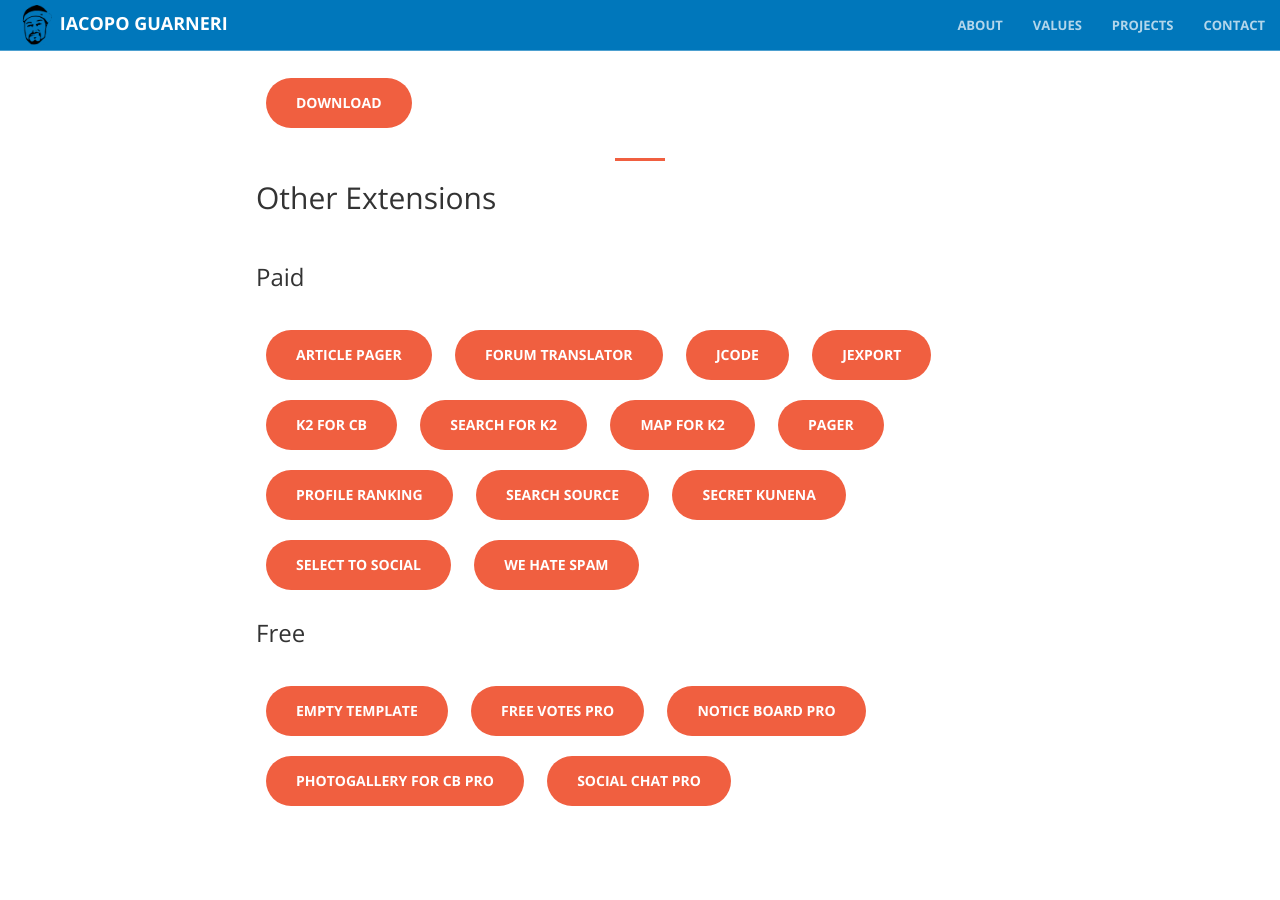
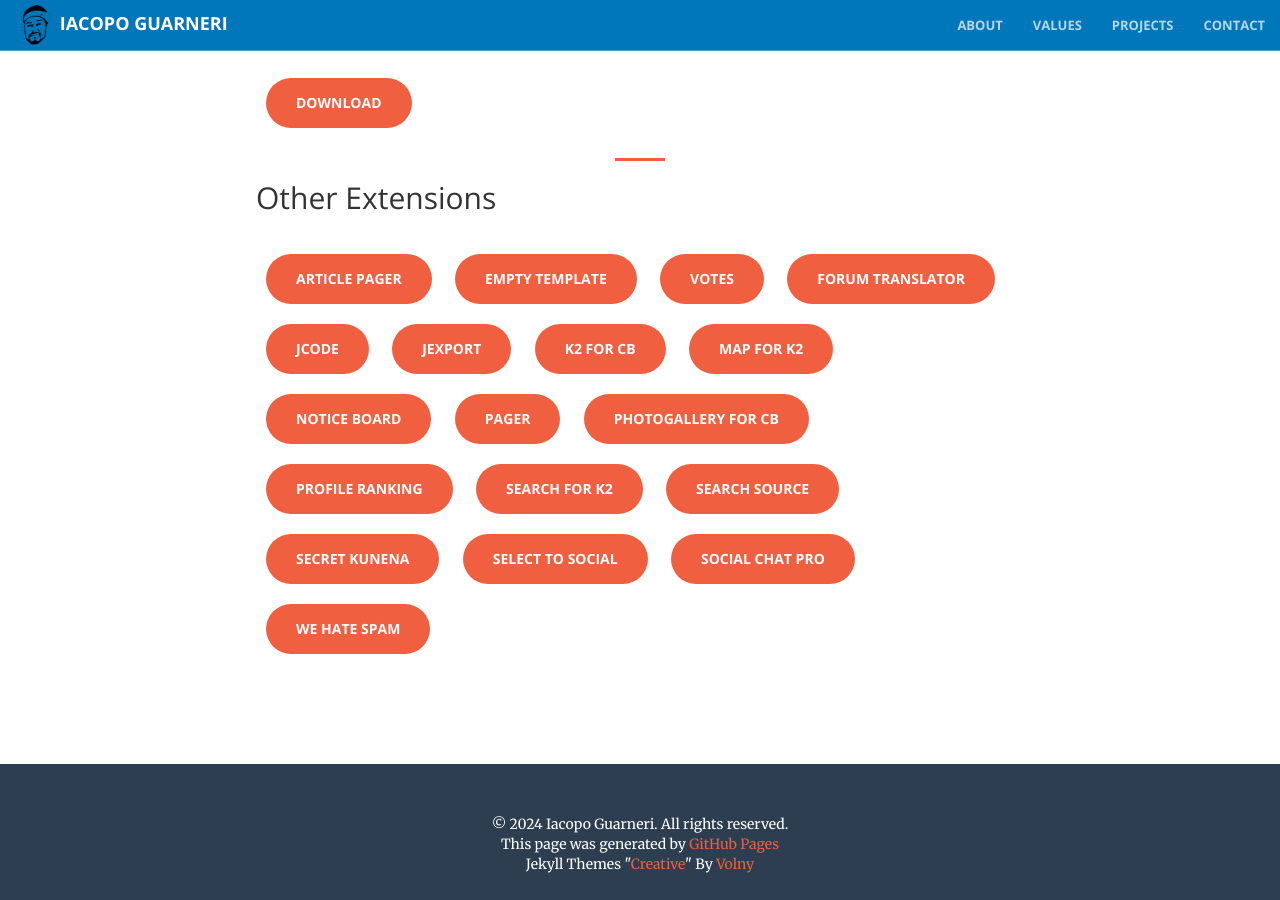
Before and after one commit to iacoposk8/iacoposk8.github.io, a Jekyll site: the page built from projects/joomla-extensions/index.html, in a window 1280 px wide and 900 px high, scrolled down 365 px. Built offline with Jekyll 4.4.1, drawn with Linux system fonts in a browser that asks for light colours.

Commit message:
Update index.html

```diff
--- a/projects/joomla-extensions/index.html
+++ b/projects/joomla-extensions/index.html
@@ -18,27 +18,22 @@ Article Tool is a Joomla plugin that enhances articles and K2 articles with addi
 
 <h2>Other Extensions</h2>
 <br />
-<h3>Paid</h3>
-<br />
+
 <a href="https://payhip.com/b/HAdb0" target="_blank" class="btn btn-primary btn-xl">article pager</a>
+<a href="extensions/empty-template10/empty-template.zip" target="_blank" class="btn btn-primary btn-xl">empty template</a>
+<a href="https://payhip.com/b/n8Bki" target="_blank" class="btn btn-primary btn-xl">votes</a>
 <a href="https://payhip.com/b/1g9lY" target="_blank" class="btn btn-primary btn-xl">forum translator</a>
 <a href="https://payhip.com/b/4m9aP" target="_blank" class="btn btn-primary btn-xl">jcode</a>
 <a href="https://payhip.com/b/4gPHr" target="_blank" class="btn btn-primary btn-xl">jexport</a>
 <a href="https://payhip.com/b/og4dU" target="_blank" class="btn btn-primary btn-xl">k2 for cb</a>
+<a href="https://payhip.com/b/MVmYS" target="_blank" class="btn btn-primary btn-xl">map for k2</a>
+<a href="https://payhip.com/b/sl0ua" target="_blank" class="btn btn-primary btn-xl">notice board</a>
+<a href="https://payhip.com/b/bR6sJ" target="_blank" class="btn btn-primary btn-xl">pager</a>
+<a href="https://payhip.com/b/AFBhU" target="_blank" class="btn btn-primary btn-xl">photogallery for cb</a>
+<a href="https://payhip.com/b/R1cJf" target="_blank" class="btn btn-primary btn-xl">profile ranking</a>
 <a href="https://payhip.com/b/ptGuf" target="_blank" class="btn btn-primary btn-xl">search for k2</a>
-<a href="https://payhip.com/b/MVmYS" target="_blank" class="btn btn-primary btn-xl">map for k2</a>
-<a href="https://payhip.com/b/bR6sJ" target="_blank" class="btn btn-primary btn-xl">pager</a>
-<a href="https://payhip.com/b/R1cJf" target="_blank" class="btn btn-primary btn-xl">profile ranking</a>
 <a href="https://payhip.com/b/aeDfN" target="_blank" class="btn btn-primary btn-xl">search source</a>
 <a href="https://payhip.com/b/YxghP" target="_blank" class="btn btn-primary btn-xl">secret kunena</a>
 <a href="https://payhip.com/b/TqB7s" target="_blank" class="btn btn-primary btn-xl">select to social</a>
+<a href="extensions/socialchatpro15/unzipfirst_social_chat.zip" target="_blank" class="btn btn-primary btn-xl">social chat pro</a>
 <a href="https://payhip.com/b/xNKF7" target="_blank" class="btn btn-primary btn-xl">we hate spam</a>
-
-<h3>Free</h3>
-<br />
-
-<a href="extensions/empty-template10/empty-template.zip" target="_blank" class="btn btn-primary btn-xl">empty template</a>
-<a href="extensions/freevotespro14/unzipfirst_freevotes.zip" target="_blank" class="btn btn-primary btn-xl">free votes pro</a>
-<a href="extensions/noticeboardpro28/unzipfirst_noticeboard.zip" target="_blank" class="btn btn-primary btn-xl">notice board pro</a>
-<a href="extensions/photogalleryforcbpro17/unzipfirst_photogalleryforcb.zip" target="_blank" class="btn btn-primary btn-xl">photogallery for cb pro</a>
-<a href="extensions/socialchatpro15/unzipfirst_social_chat.zip" target="_blank" class="btn btn-primary btn-xl">social chat pro</a>
```
